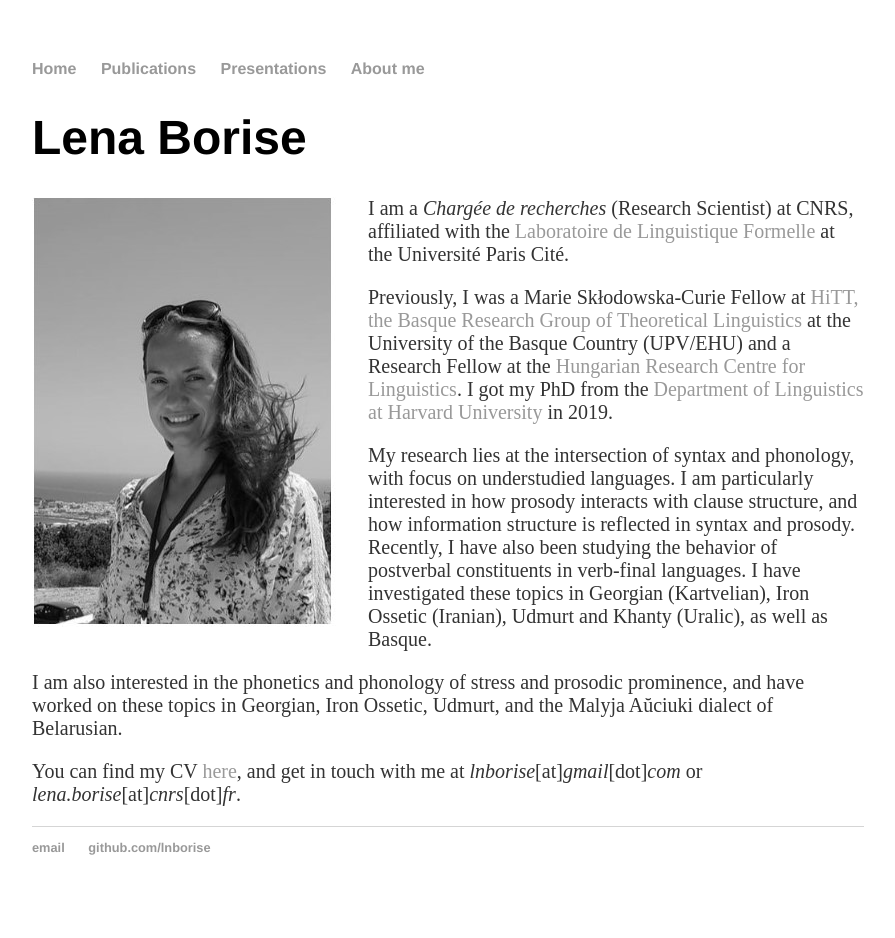
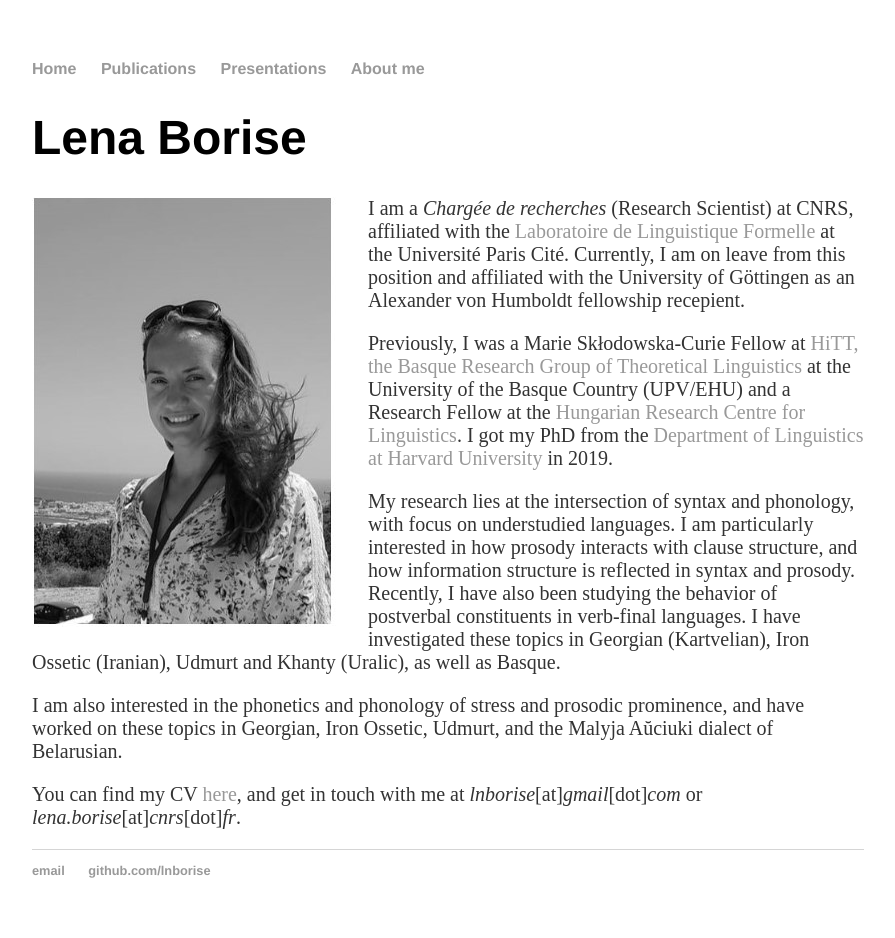
Before and after one commit to lnborise/lnborise.github.io, a Jekyll site: the page built from index.html, in a window 1280 px wide. Shown: the whole page, without its empty margins (192-1087 px from the left). Built offline with Jekyll 4.4.1, drawn with Linux system fonts in a browser that asks for light colours; before the commit the page ends 915 px from its top, so only the background shows below that.

Commit message:
Update index.html

```diff
--- a/index.html
+++ b/index.html
@@ -9,7 +9,7 @@ title: Lena Borise
   </div>
   <div>
 
-	<p>I am a <i>Chargée de recherches</i> (Research Scientist) at CNRS, affiliated with the <a href="http://www.llf.cnrs.fr/en">Laboratoire de Linguistique Formelle</a> at the Université Paris Cité. </p>
+	<p>I am a <i>Chargée de recherches</i> (Research Scientist) at CNRS, affiliated with the <a href="http://www.llf.cnrs.fr/en">Laboratoire de Linguistique Formelle</a> at the Université Paris Cité. Currently, I am on leave from this position and affiliated with the University of Göttingen as an Alexander von Humboldt fellowship recepient.  </p>
 
 	<p>Previously, I was a  Marie Skłodowska-Curie Fellow at <a href="http://www.hittlinguistics.eus/en/">HiTT, the Basque Research Group of Theoretical Linguistics</a> at the University of the Basque Country (UPV/EHU) and a Research Fellow at the <a href="https://nytud.hu/en">Hungarian Research Centre for Linguistics</a>. I got my PhD from the <a href="https://linguistics.fas.harvard.edu/">Department of Linguistics at Harvard University</a> in 2019. </p>
 
```
